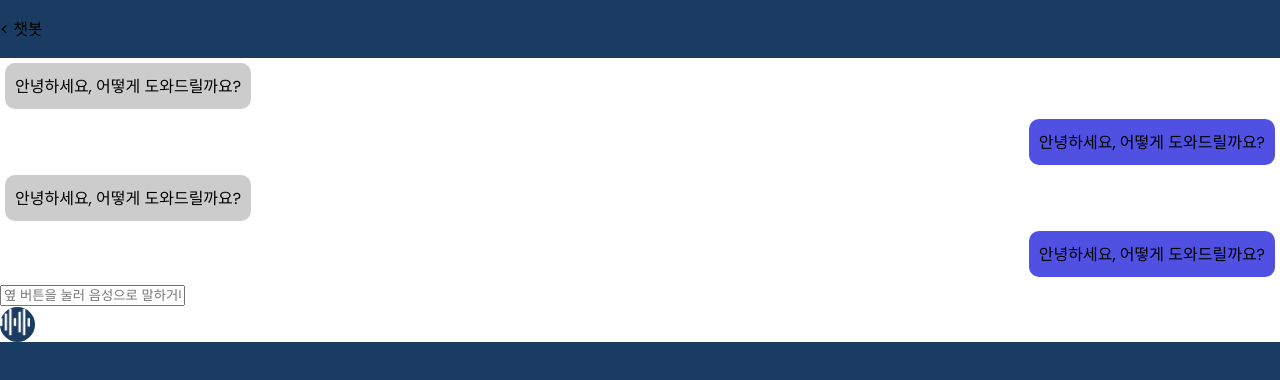
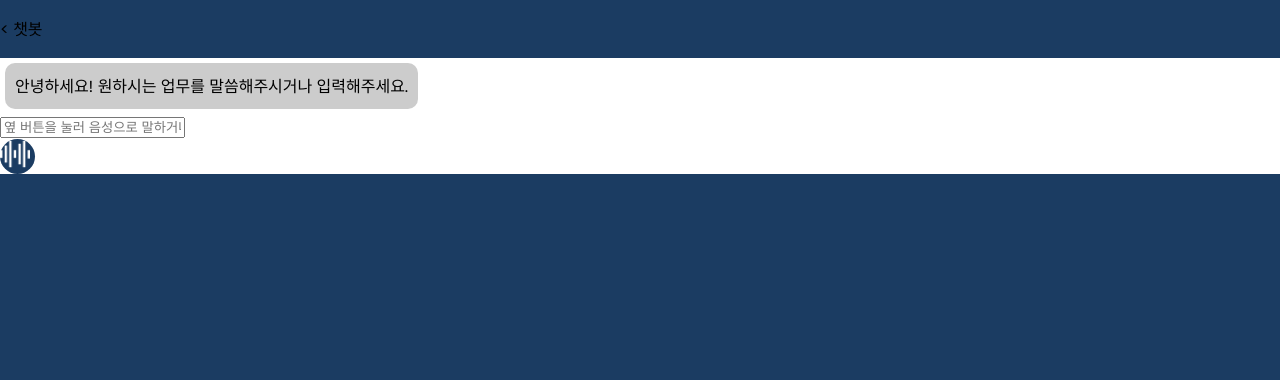
Before and after one commit to ryuj-h/OpenSight, a Vue app in the folder frontend/OpenSight/: page /chatbot in a window 1280 px wide. Shown: the top 380 px of the page. Built offline with nearby package versions, Linux system fonts and the light colour scheme.

Commit message:
:sparkles: feat : 챗봇 화면 및 분기처리 구현

```diff
--- a/frontend/OpenSight/src/components/ChatMessage.vue
+++ b/frontend/OpenSight/src/components/ChatMessage.vue
@@ -1,10 +1,16 @@
 <script setup>
-defineProps(['message', 'isUser'])
+import { defineProps } from 'vue';
+
+const props = defineProps({
+  message : Object
+})
 </script>
 
 <template>
-  <div class="chat-message" :class="{'user-message': isUser, 'bot-message': !isUser}">
-    {{ message.text }}
+  <div class="chat-message"
+  :class="{'user-message': !message.isChatbot,
+  'bot-message': message.isChatbot}">
+    {{ message.message }}
   </div>
 </template>
 
--- a/frontend/OpenSight/src/stores/chatbot.js
+++ b/frontend/OpenSight/src/stores/chatbot.js
@@ -21,16 +21,57 @@ export const useChatBotStore = defineStore('chatBotStore', () => {
   // ======== ACTION ========
 
   const micCommand = function () {
-    axios({
-      url: `http://127.0.0.1:8000/mic/`,
-      method: "POST",
+
+    // 1. 음성 캡처를 위한 마이크 권한 요청
+    navigator.mediaDevices.getUserMedia({ audio : true })
+
+    // 2-1. 마이크 권한 요청에 성공했을 경우
+    .then((res) => {
+      const mediaRecorder = new MediaRecorder(res)
+      let audioChunks = []
+
+      mediaRecorder.ondataavailable = event => {
+        audioChunks.push(event.data)
+      }
+
+      // 3.  5초 간 음성 녹음
+      mediaRecorder.start()
+
+      setTimeout(() => {
+        mediaRecorder.stop()
+      }, 5000)
+
+      mediaRecorder.onstop = function () {
+        const audioBlob = new Blob(audioChunks, { type : 'audio/wav' })
+        const formData = new FormData()
+        formData.append('audioFile', audioBlob, 'audio.wav')
+
+        // 4. 만들어진 오디오 파일을 axios 통신으로 전송
+        axios({
+          url: `http://127.0.0.1:8000/mic/`,
+          method: "POST",
+          data: formData,
+        }
+        )
+
+        // 5-1. 성공했을 경우
+        .then((res) => {
+          django.value = res.data
+          console.log(django.value)
+        })
+
+
+        // 5-2. 실패했을 경우
+        .catch((err) => {
+          alert('오디오 파일 전송 중 오류가 발생했습니다. 다시 시도해주세요.')
+          console.log(err)
+        })
+      }
     })
 
-    .then((res) => {
-      django.value = res.data
-    })
-
+    // 2-2. 마이크 권한 요청에 실패했을 경우
     .catch((err) => {
+      alert('마이크 권한 요청에 실패했습니다. 다시 시도해주세요.')
       console.log(err)
     })
   }
@@ -55,17 +96,41 @@ export const useChatBotStore = defineStore('chatBotStore', () => {
     })
   }
 
-  const sendCommand = ({command_id, message, name, account, money, ischatbot}) => {
+  const micCheckCommand = function () {
+    // micCommand랑 동일하나 axios 주소가 mic_check로 감
+  }
+
+  const textCheckCommand = (text) => {
+    axios({
+      url: `http://127.0.0.1:8000/text_check/`,
+      method: "POST",
+      data: {
+        text
+      },
+    }
+    )
+
+    .then((res) => {
+      django.value = res.data
+      console.log(django.value)
+    })
+
+    .catch((err) => {
+      console.log(err)
+    })
+  }
+
+  const sendCommand = ({commandId, message, bank, account, money, isChatbot}) => {
     axios({
       url: `/api/chatbot/request`,
       method: "POST",
       data: {
-        command_id,
+        commandId,
         message,
-        name,
+        bank,
         account,
         money,
-        ischatbot,
+        isChatbot,
       },
     }
     )
@@ -89,6 +154,8 @@ export const useChatBotStore = defineStore('chatBotStore', () => {
     getSpring,
     micCommand,
     textCommand,
+    micCheckCommand,
+    textCheckCommand,
     sendCommand,
   }
 })
--- a/frontend/OpenSight/src/views/Chatbot.vue
+++ b/frontend/OpenSight/src/views/Chatbot.vue
@@ -1,5 +1,5 @@
 <script setup>
-import { ref } from "vue"
+import { ref, watch } from "vue"
 
 import ChatMessage from '@/components/ChatMessage.vue'
 import { useChatBotStore } from '@/stores/chatbot'
@@ -8,28 +8,104 @@ const store = useChatBotStore()
 
 const textMessage = ref(null)
 
-// test code
 const messages = ref([
-  { id: 1, text: '안녕하세요, 어떻게 도와드릴까요?', isUser: false },
-  { id: 2, text: '안녕하세요, 어떻게 도와드릴까요?', isUser: true },
-  { id: 3, text: '안녕하세요, 어떻게 도와드릴까요?', isUser: false },
-  { id: 4, text: '안녕하세요, 어떻게 도와드릴까요?', isUser: true },
+  {
+    command_id : 999,
+    message: '안녕하세요! 원하시는 업무를 말씀해주시거나 입력해주세요.',
+    isChatbot: 1 },
 ])
 
+// 사용자 혹은 챗봇이 답변할 때마다 messages에 새로운 메세지 push
+watch(() => store.getDjango, (newMessage) => {
+
+  // 계좌이체일 경우 분기처리를 위해 별도로 추가 정보 저장
+  messages.value.push(
+    {
+      command_id : newMessage.command_id,
+      message : newMessage.message,
+      bank : newMessage.bank,
+      account : newMessage.account,
+      money : newMessage.money,
+      isChatbot : 0
+    }
+  )
+
+  // command_id에 따른 분기처리
+  if (newMessage.command_id == 1) {
+
+    // 모든 값이 존재한다면 이 정보가 맞는지 확인하는 메세지 전달
+    if (newMessage.bank && newMessage.account && newMessage.money) {
+      messages.value.push(
+        {
+          command_id : 999,
+          message : '은행: ' + newMessage.bank + '\n' +
+          '계좌번호: ' + newMessage.account + '\n' +
+          '금액: ' + newMessage.money + '\n' +
+          '다음과 같은 정보로 계좌이체를 하려고 합니다. 정보가 맞다면 "네", 아니라면 "아니오" 라고 말씀해주시거나 입력해주세요.',
+          isChatbot : 1
+        }
+      )
+    }
+
+    // 아니라면 다시 정보를 요청한다는 메세지 전달
+    else {
+      messages.value.push(
+        {
+          command_id : 999,
+          message : '계좌이체를 할 정보가 부족합니다. 다시 한번 말씀해주세요.',
+          isChatbot : 1
+        }
+      )
+    }
+  }
+
+  // 계좌이체 답변에 대한 분기처리
+  // 만약 정보가 맞다면 이전 메세지에 접근하여 그 값을 spring에 전달
+  else if (newMessage.command_id == 200) {
+
+    // 이전 메세지에 접근하여 그 값을 spring으로 전달
+    const lastMessage = messages.value[messages.value.length - 3]
+
+    const commandId = lastMessage.command_id
+    const message = lastMessage.message
+    const bank = lastMessage.bank
+    const account = lastMessage.account
+    const money = lastMessage.money
+    const isChatbot = lastMessage.isChatbot
+
+    store.sendCommand({
+      commandId,
+      message,
+      bank,
+      account,
+      money,
+      isChatbot,
+    })
+  }
+
+  // 만약 정보가 다르다면 다시 계좌이체 정보를 요청
+  else if (newMessage.command_id == 400) {
+    messages.value.push(
+      {
+        command_id : 999,
+        message : '처음 화면으로 다시 돌아갑니다. 원하시는 업무를 말씀해주시거나 입력해주세요.',
+        isChatbot : 1
+      }
+    )
+  }
+})
 </script>
 
 <template>
-
   <header>
     <p>&lt; 챗봇</p>
   </header>
   <div class="content">
-
     <div class="chat-container">
-      <ChatMessage v-for="msg in messages"
-      :key="msg.id"
-      :message="msg"
-      :isUser="msg.isUser" />
+      <ChatMessage v-for="message in messages"
+      :key="message"
+      :message="message"
+      :isChatbot="message.isChatbot" />
     </div>
 
     <div class="input-text">
@@ -49,7 +125,6 @@ const messages = ref([
       </div>
     </div>
   </div>
-
 </template>
 
 <style scoped>
```
